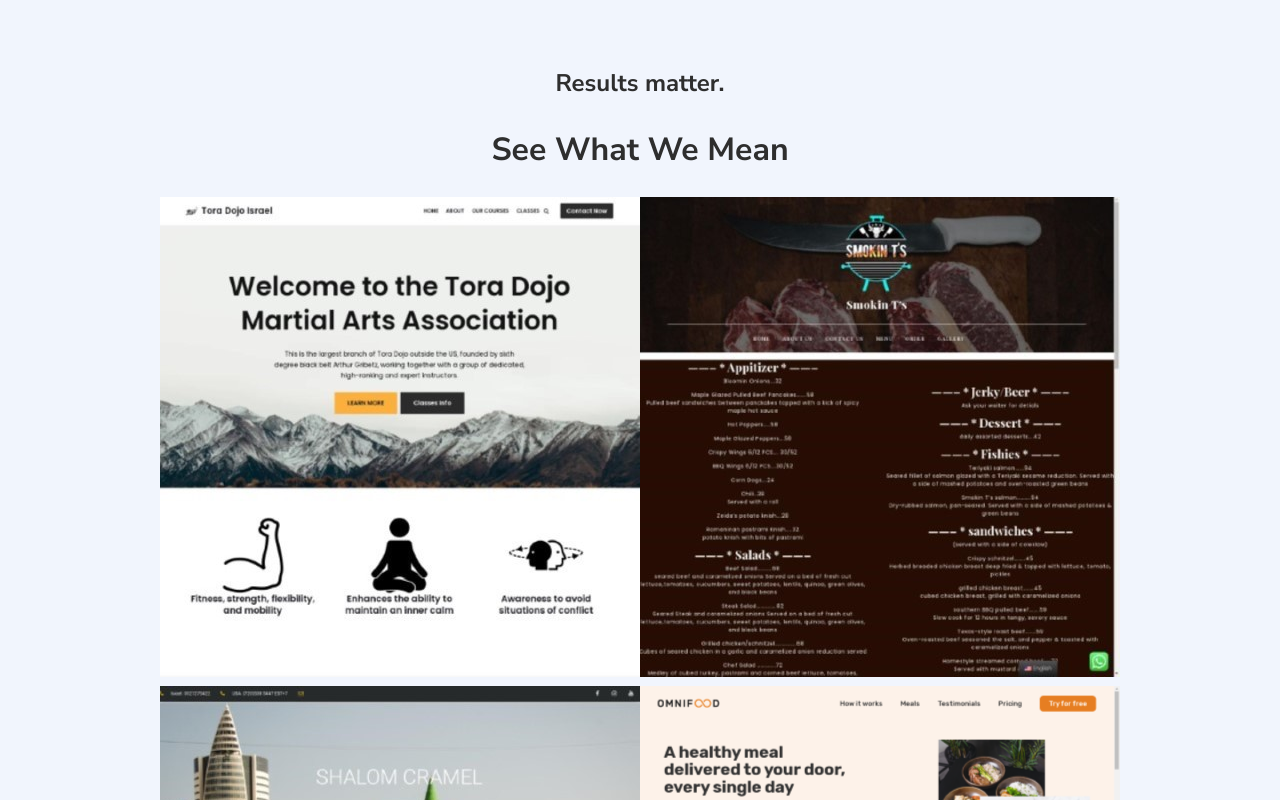
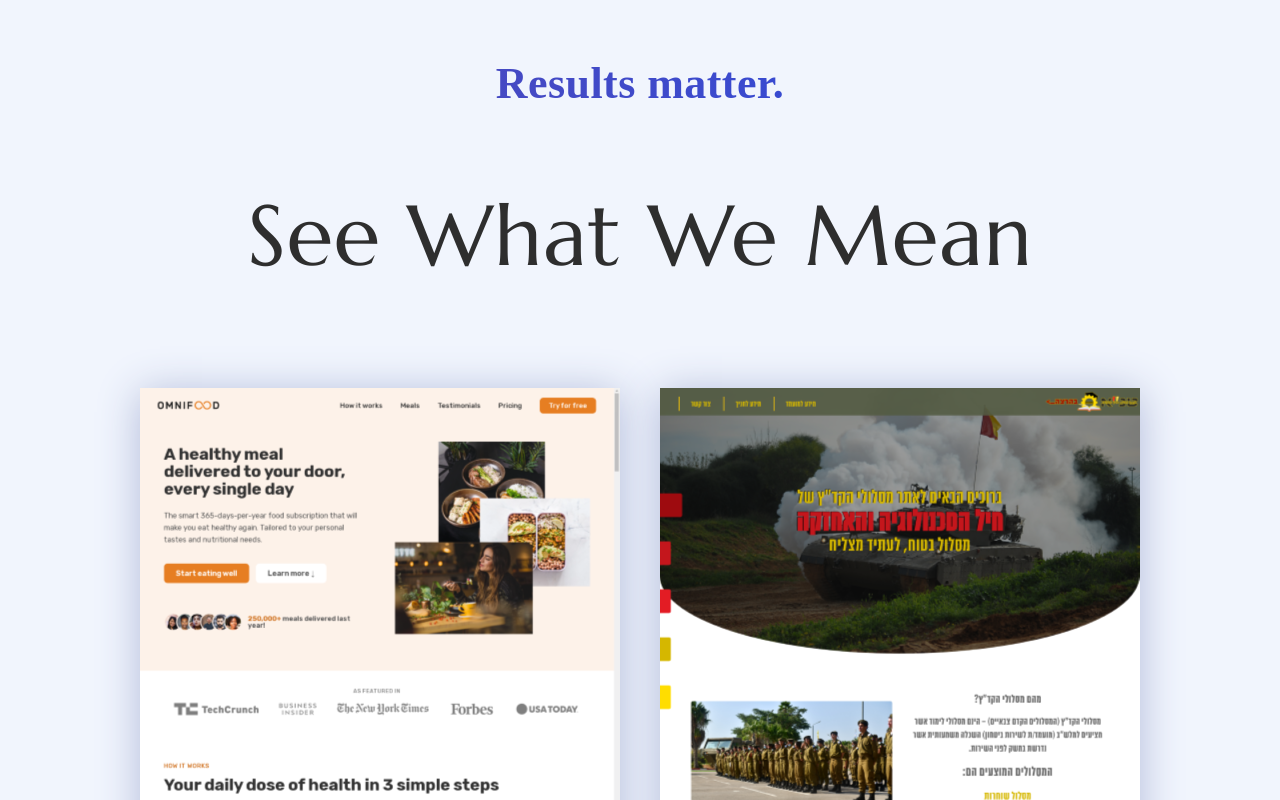
Before and after one commit to lionsgrandson/sites_for_everyone5.0, a React (Create React App) app: page / in a window 1280 px wide. Shown: the part 6640-7440 px from the top of the page. Built offline with nearby package versions, Linux system fonts and the light colour scheme.

Commit message:
style(project home):fixed the grid made it dynamic for later on

```diff
--- a/src/App.js
+++ b/src/App.js
@@ -28,6 +28,7 @@ function App() {
         <Projects
           h2Proj="Results matter."
           h1Proj="See What We Mean"
+          exitNum="4"
         />
         {/* <Footer/> */}
       </header>
--- /dev/null
+++ b/src/components/projects/projects.css
@@ -0,0 +1,29 @@
+.imgProj {
+  /* width: 669px;
+  height: 510px; */
+  box-shadow: 0px 4px 40px 0px rgba(177, 186, 217, 1);
+margin: 2rem;
+}
+.Projh2 {
+  font-family: Nunito;
+  font-size: 44px;
+  font-weight: 700;
+  line-height: 40px;
+  letter-spacing: 0.01em;
+  background: linear-gradient(90deg, #5c48ad 1.69%, #214ce7 100%);
+  -webkit-background-clip: text;
+  -webkit-text-fill-color: transparent;
+}
+.projh1 {
+  font-family: Marcellus;
+  font-size: 85px;
+  font-weight: 400;
+  line-height: 150px;
+  letter-spacing: 0.01em;
+ color: rgba(46, 46, 46, 1);
+}
+
+/* .img-arr-div {
+display: grid;
+grid-template-columns: 2;
+} */
--- a/src/components/projects/projects.js
+++ b/src/components/projects/projects.js
@@ -14,29 +14,36 @@ import omniFood from "../../img/portfolio/Omnifood-neverCookgain.png";
 import shlomo from "../../img/portfolio/ShalomCarmel.jpg";
 import smokin from "../../img/portfolio/SmokinT's.jpg";
 import toraDojo from "../../img/portfolio/ToraDojoIsrael.jpg";
+import "./projects.css"
 export default function Projects(props) {
   const imgArr = [
+      omniFood,
+      ID1Img,
+      DYImg,
+      itaiImg,
     toraDojo,
     smokin,
     shlomo,
-    omniFood,
     maimChaim,
     Mahogony,
     lfzImg,
-    itaiImg,
     ID2Img,
-    ID1Img,
     EPImg,
-    DYImg,
   ];
 
   return (
     <div>
-      <h2>{props.h2Proj}</h2>
-      <h1>{props.h1Proj} </h1>
-      {imgArr.map((arr) => {
-        return <img src={arr} />;
-      })}
+      <h2 className="Projh2">{props.h2Proj}</h2>
+      <h1 className="projh1">{props.h1Proj} </h1>
+      <div className="img-arr-div">
+
+      {imgArr.map((arr, index) => {
+          if (index <= parseInt(props.exitNum)-1) {
+              return <img className="imgProj" src={arr} />;
+            }
+        })}
+        </div>
     </div>
   );
 }
+// TODO edit this so this component is a title card, and you can use it in other places, not as a grid, but as a card with text
```
